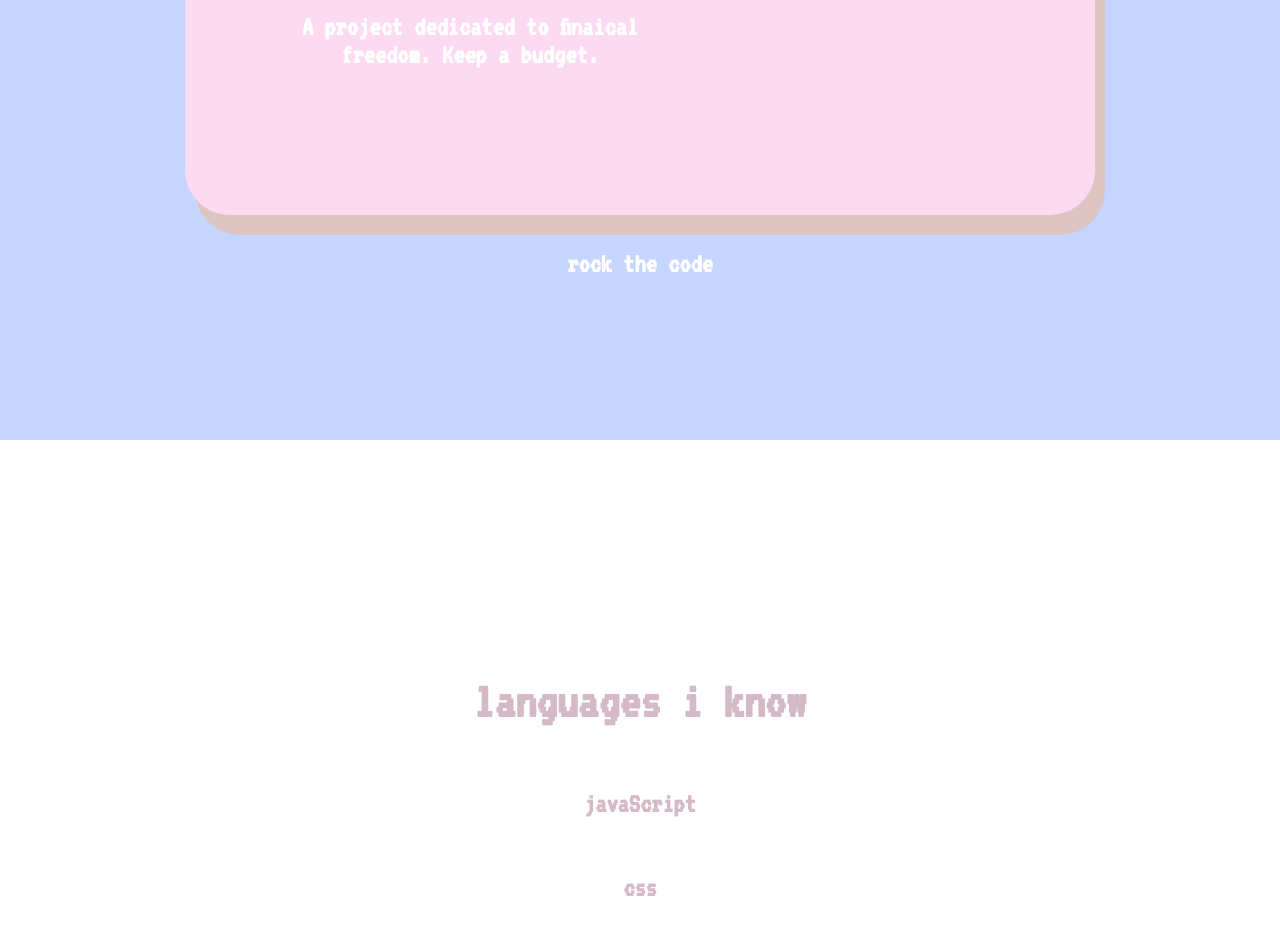
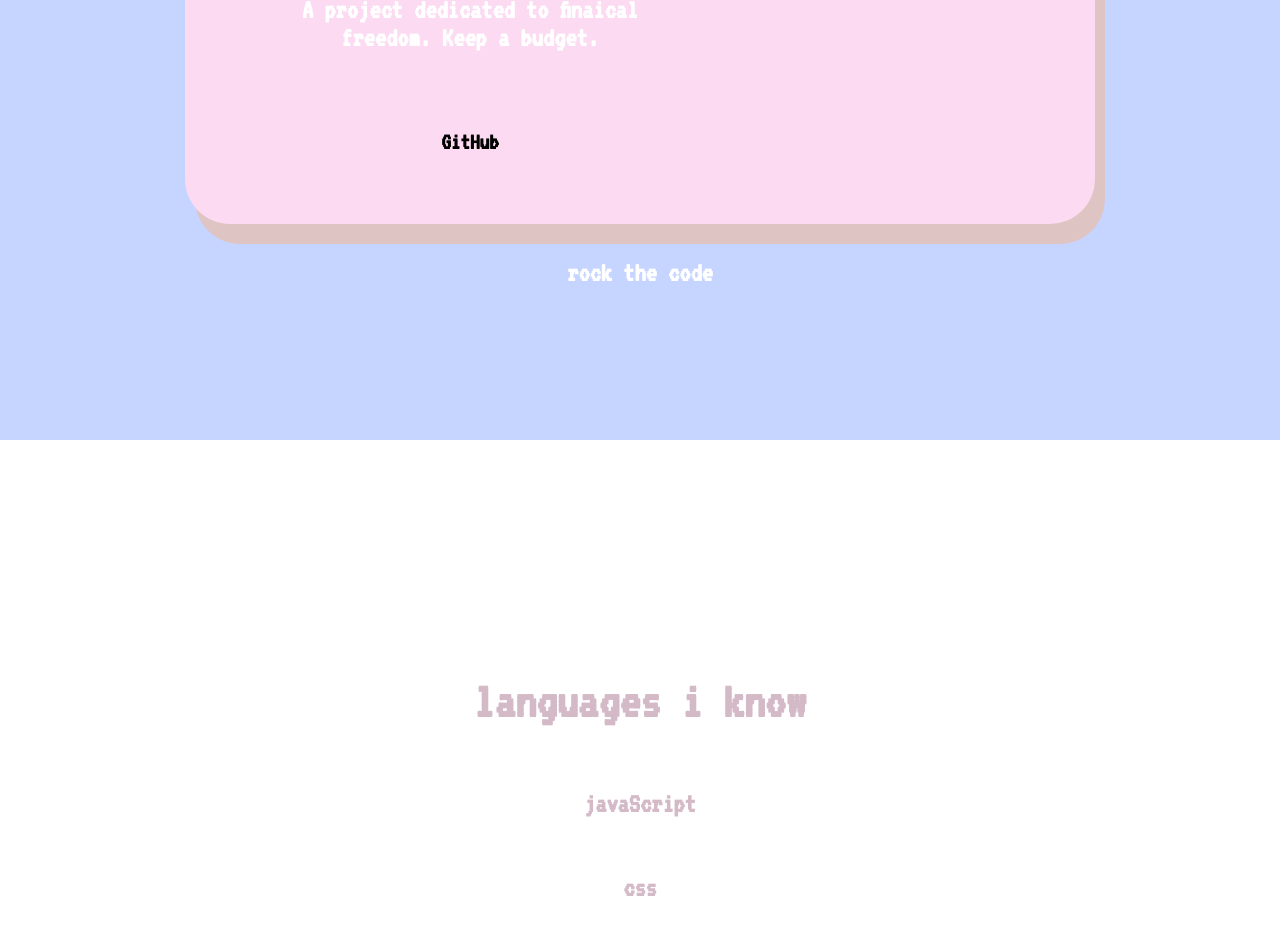
Before and after one commit to TaylorWill94/taylor-will-portfolio-pink, a React (Create React App) app: page / in a window 1280 px wide. Shown: the part 1460-2387 px from the top of the page. Built offline with nearby package versions, Linux system fonts and the light colour scheme.

Commit message:
Adds github to portfolio section

```diff
--- a/src/Components/Portfolio/Portfolio.css
+++ b/src/Components/Portfolio/Portfolio.css
@@ -59,6 +59,10 @@
       opacity: 1;
     }
   }
+
+  .rock-sec {
+    /* margin: 20px; */
+  }
 }
 
 @media screen and (min-width: 376px) {
--- a/src/Components/Portfolio/Portfolio.js
+++ b/src/Components/Portfolio/Portfolio.js
@@ -17,6 +17,7 @@ function Portfolio() {
           <h3 className="budget-desc">
             A project dedicated to finaical freedom. Keep a budget.
           </h3>
+          <h2>GitHub</h2>
         </a>
 
         <img
@@ -26,6 +27,8 @@ function Portfolio() {
           alt="budget-bae"
         />
       </div>
+
+      <div className="rock-sec">
         <a
           href="https://rockthecode.netlify.app/"
           target="_blank"
@@ -35,6 +38,7 @@ function Portfolio() {
           <h3 className="proj-desc">rock the code</h3>
         </a>
       </div>
+    </div>
   );
 }
 
```
Lines whose indentation alone changed are shown as unchanged.
